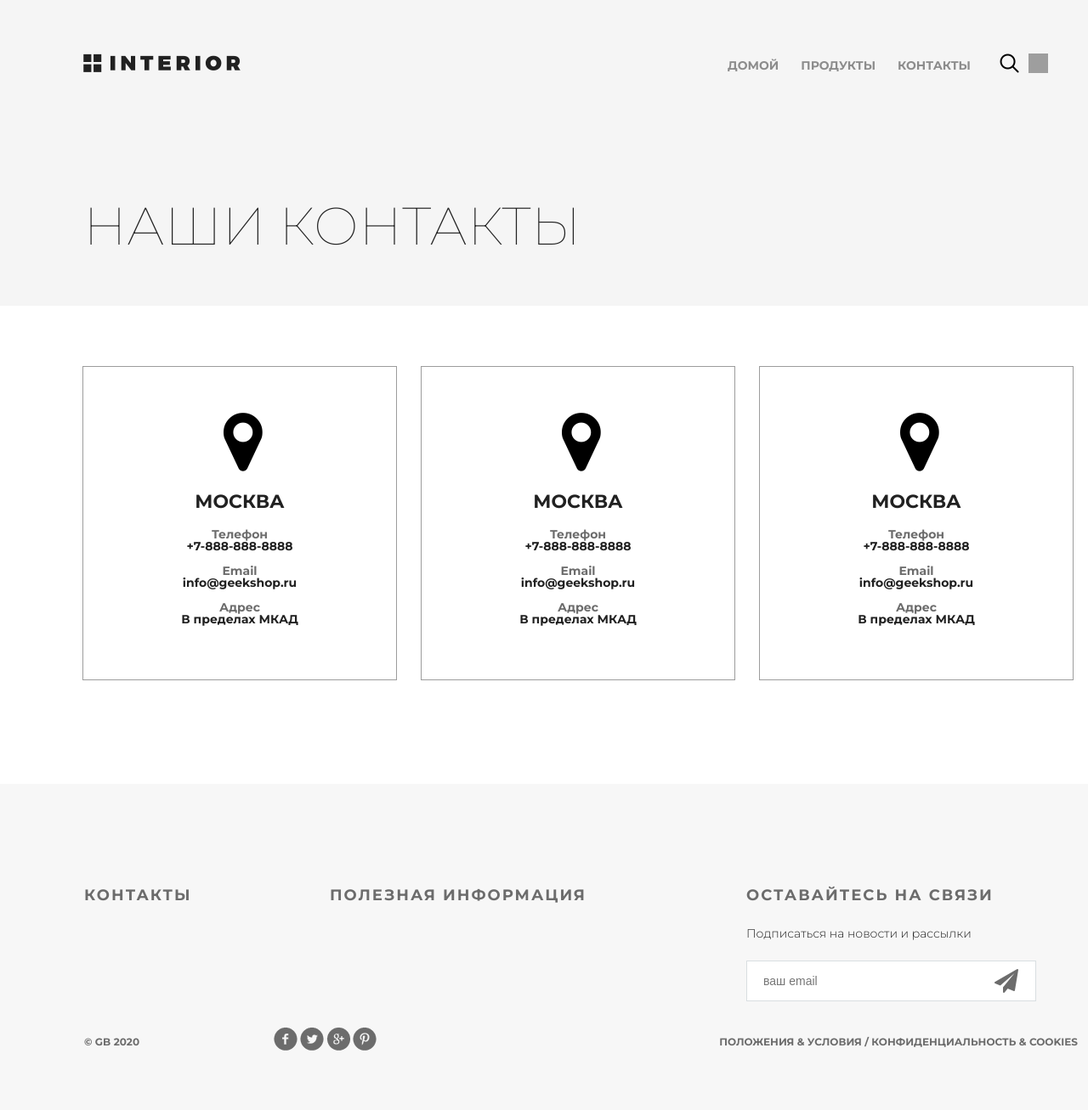
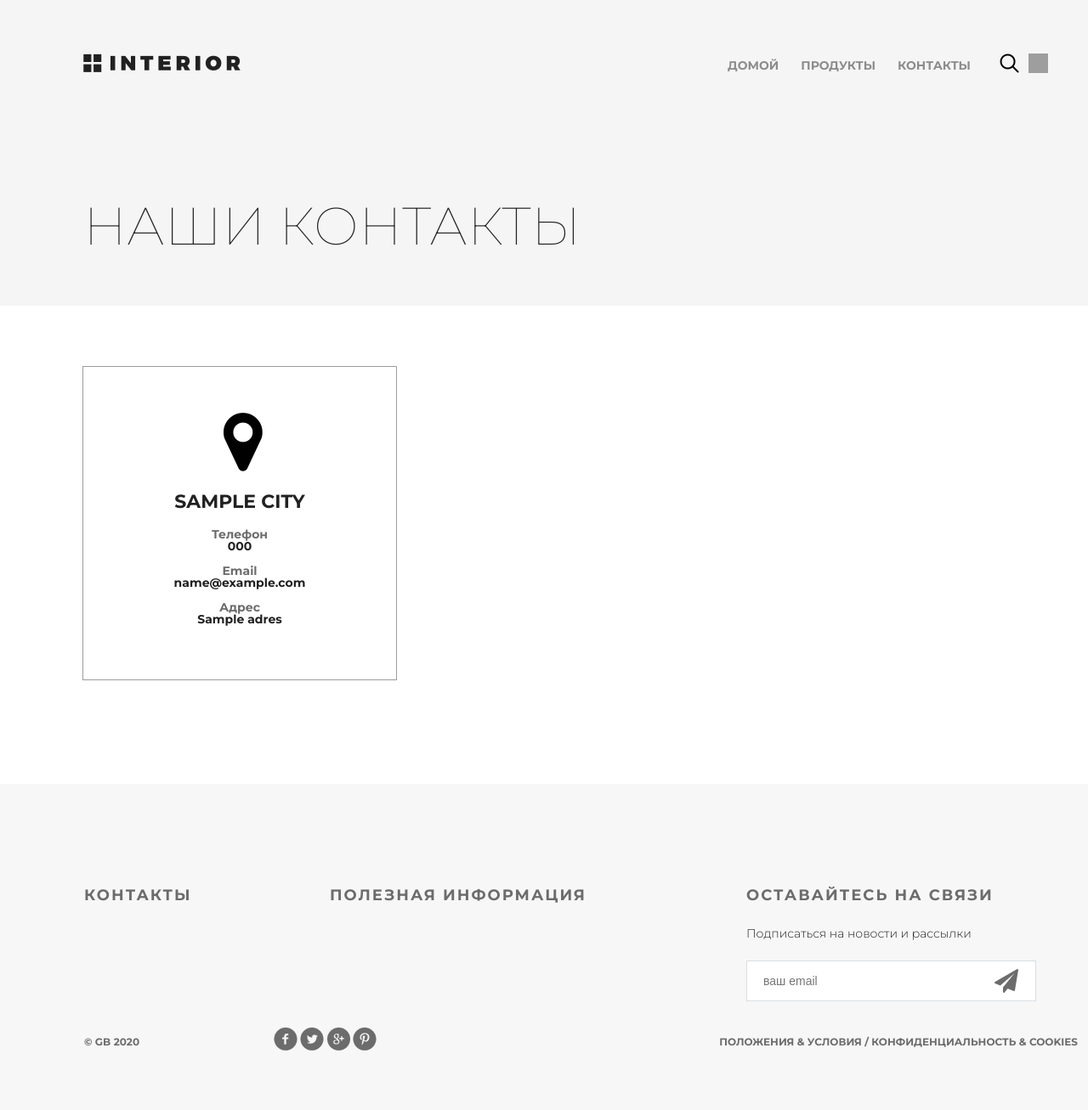
Before and after one commit to IvanKinder/django, a Django app: template mainapp/templates/mainapp/contact.html in a window 1280 px wide; the page is wider, and only the part inside the window is pictured. Shown: that part at 85% size. Run offline with Django 3.2, Linux system fonts and the light colour scheme; the template is opened without the code that fills it: most values are stand-ins (such as "Sample title", 1, 10 or a date in 2020); grey boxes are pictures that could not be loaded.

Commit message:
второе задание со звездочкой

```diff
--- a/mainapp/templates/mainapp/contact.html
+++ b/mainapp/templates/mainapp/contact.html
@@ -11,56 +11,6 @@
     </div>
 {% endblock %}
 {% block content %}
-{#    {% include 'mainapp/includes/inc_contacts.html' %}#}
-<div class="location">
-        <div class="location-1">
-            <i class="fa fa-map-marker fa-5x"></i>
-            <h4>москва</h4>
-            <div class="contacts">
-                <h5>Телефон</h5>
-                <p>+7-888-888-8888</p>
-            </div>
-            <div class="contacts">
-                <h5>Email</h5>
-                <p>info@geekshop.ru</p>
-            </div>
-            <div class="contacts">
-                <h5>Адрес</h5>
-                <p>В пределах МКАД</p>
-            </div>
-        </div>
-        <div class="location-1">
-            <i class="fa fa-map-marker fa-5x"></i>
-            <h4>Москва</h4>
-            <div class="contacts">
-                <h5>Телефон</h5>
-                <p>+7-888-888-8888</p>
-            </div>
-            <div class="contacts">
-                <h5>Email</h5>
-                <p>info@geekshop.ru</p>
-            </div>
-            <div class="contacts">
-                <h5>Адрес</h5>
-                <p>В пределах МКАД</p>
-            </div>
-        </div>
-        <div class="location-1">
-            <i class="fa fa-map-marker fa-5x"></i>
-            <h4>Москва</h4>
-            <div class="contacts">
-                <h5>Телефон</h5>
-                <p>+7-888-888-8888</p>
-            </div>
-            <div class="contacts">
-                <h5>Email</h5>
-                <p>info@geekshop.ru</p>
-            </div>
-            <div class="contacts">
-                <h5>Адрес</h5>
-                <p>В пределах МКАД</p>
-            </div>
-        </div>
-    </div>
+    {% include 'mainapp/includes/inc_contacts.html' %}
     <div class="clr"></div>
 {% endblock %}
--- a/mainapp/templates/mainapp/includes/inc_contacts.html
+++ b/mainapp/templates/mainapp/includes/inc_contacts.html
@@ -1,50 +1,20 @@
 <div class="location">
+    {% for contact in contacts%}
         <div class="location-1">
             <i class="fa fa-map-marker fa-5x"></i>
-            <h4>москва</h4>
+            <h4>{{ contact.city }}</h4>
             <div class="contacts">
                 <h5>Телефон</h5>
-                <p>+7-888-888-8888</p>
+                <p>{{ contact.phone }}</p>
             </div>
             <div class="contacts">
                 <h5>Email</h5>
-                <p>info@geekshop.ru</p>
+                <p>{{ contact.email }}</p>
             </div>
             <div class="contacts">
                 <h5>Адрес</h5>
-                <p>В пределах МКАД</p>
+                <p>{{ contact.adres }}</p>
             </div>
         </div>
-        <div class="location-1">
-            <i class="fa fa-map-marker fa-5x"></i>
-            <h4>Москва</h4>
-            <div class="contacts">
-                <h5>Телефон</h5>
-                <p>+7-888-888-8888</p>
-            </div>
-            <div class="contacts">
-                <h5>Email</h5>
-                <p>info@geekshop.ru</p>
-            </div>
-            <div class="contacts">
-                <h5>Адрес</h5>
-                <p>В пределах МКАД</p>
-            </div>
-        </div>
-        <div class="location-1">
-            <i class="fa fa-map-marker fa-5x"></i>
-            <h4>Москва</h4>
-            <div class="contacts">
-                <h5>Телефон</h5>
-                <p>+7-888-888-8888</p>
-            </div>
-            <div class="contacts">
-                <h5>Email</h5>
-                <p>info@geekshop.ru</p>
-            </div>
-            <div class="contacts">
-                <h5>Адрес</h5>
-                <p>В пределах МКАД</p>
-            </div>
-        </div>
-    </div>
+    {% endfor %}
+</div>
```
Also changed, not shown: mainapp/views.py (+7 -0 lines), .gitignore.txt (deleted), db.sqlite3 (added).
